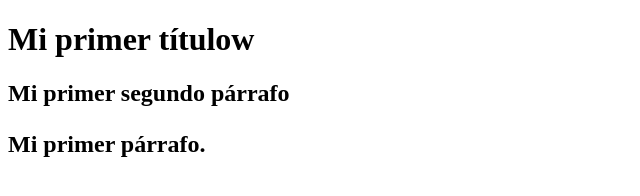
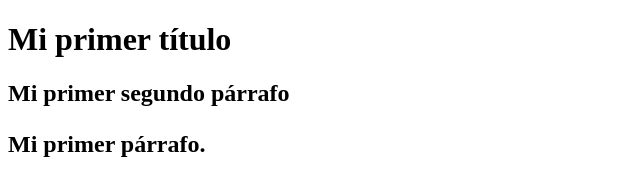
Before and after one commit to RoqueFM/HTML, a plain HTML site: page index.html in a window 1280 px wide. Shown: the full height of the page, 0-640 px from the left. Drawn offline with Linux system fonts and the light colour scheme.

Commit message:
Update index.html

```diff
--- a/index.html
+++ b/index.html
@@ -5,7 +5,7 @@
 </head>
 <body>
 
-<h1>Mi primer títulow<h1>
+<h1>Mi primer título<h1>
   <h2>Mi primer segundo párrafo<h2>
 <p>Mi primer párrafo.</p>
 </body>
```
